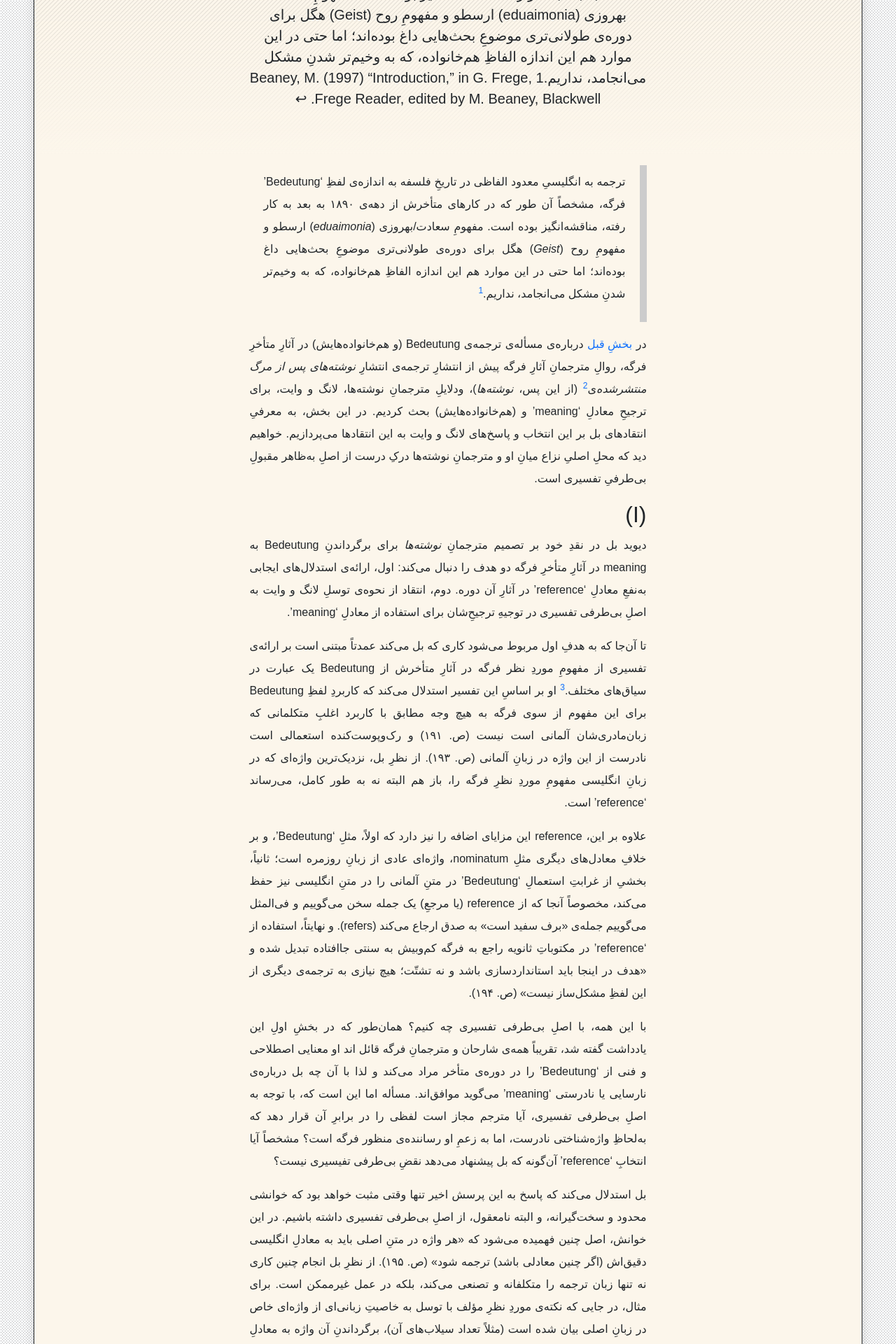
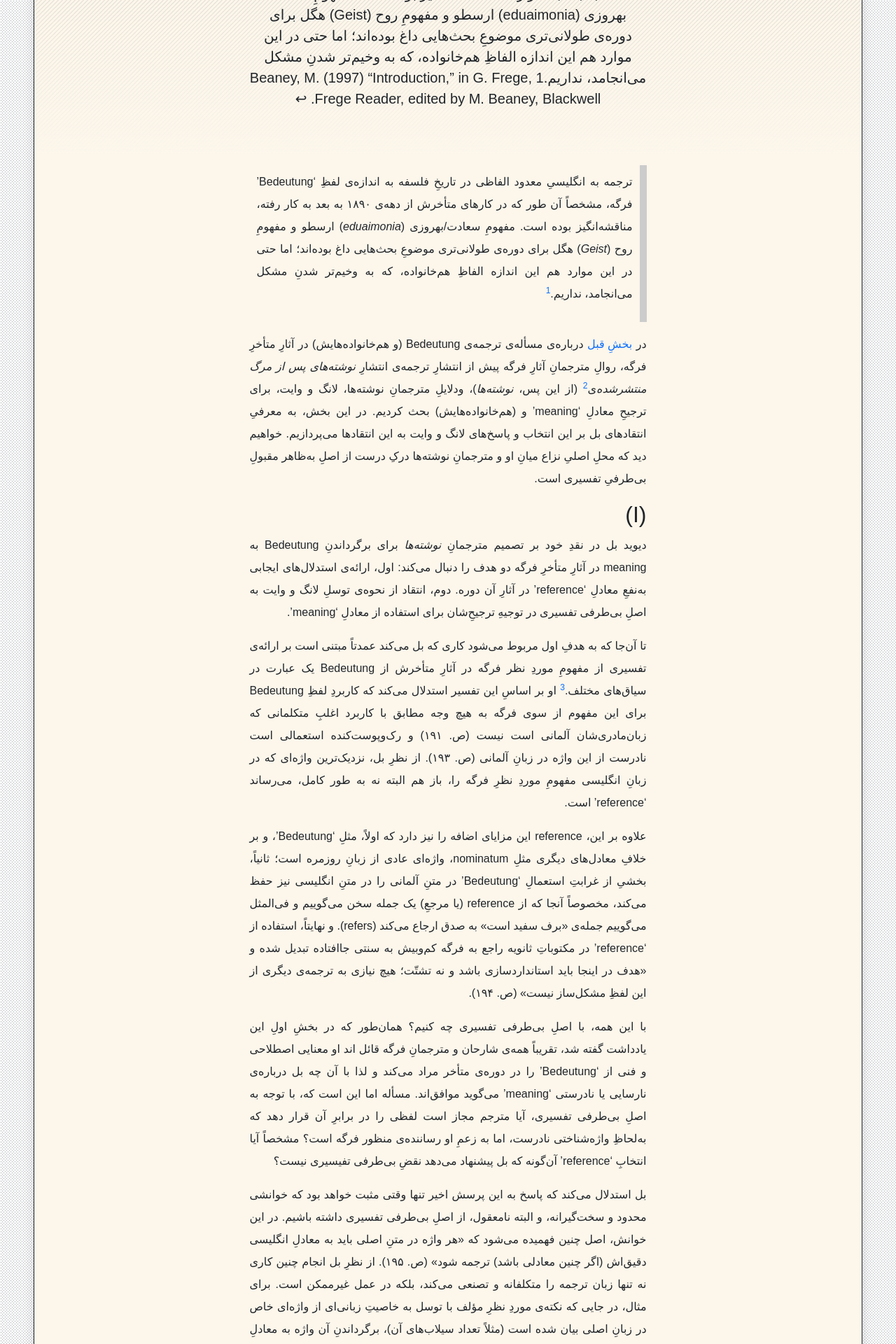
Before and after one commit to phicudemy/phicudemy.github.io, a Jekyll site: the page built from _posts/2024-07-16-fregebedeutung۲.md, in a window 1280 px wide. Shown: the part 680-2600 px from the top of the page at 70% size. Built offline with Jekyll 4.4.1, drawn with Linux system fonts in a browser that asks for light colours; some web fonts are replaced; comment, search, counter and statistics services are not loaded.

Commit message:
Update style.css

```diff
--- a/assets/css/style.css
+++ b/assets/css/style.css
@@ -59,7 +59,7 @@
   blockquote {
     background: #fcf6eb;
     border-right: 10px solid #ccc;
-    padding: 0.5em 20px;
+    padding: 0.5em 10px;
     quotes: "\201C""\201D""\2018""\2019";
   }
   code{
```
